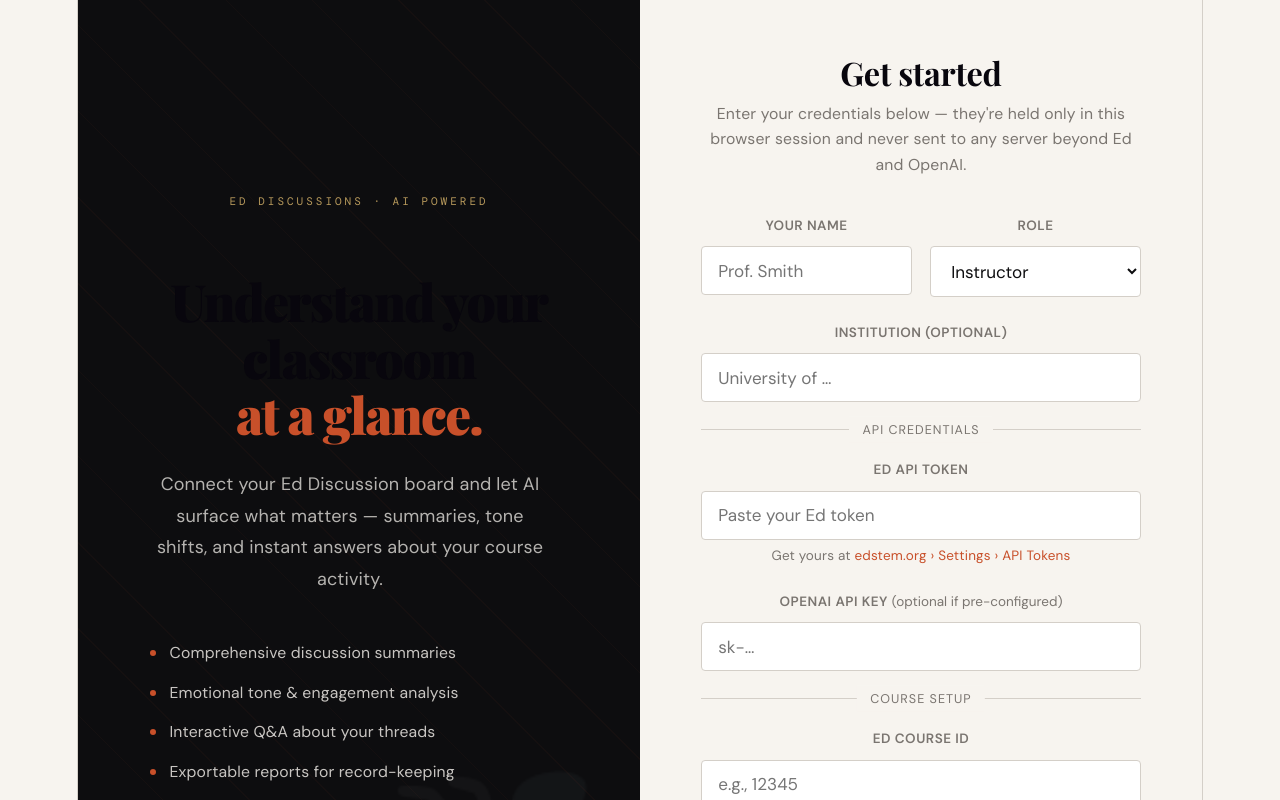
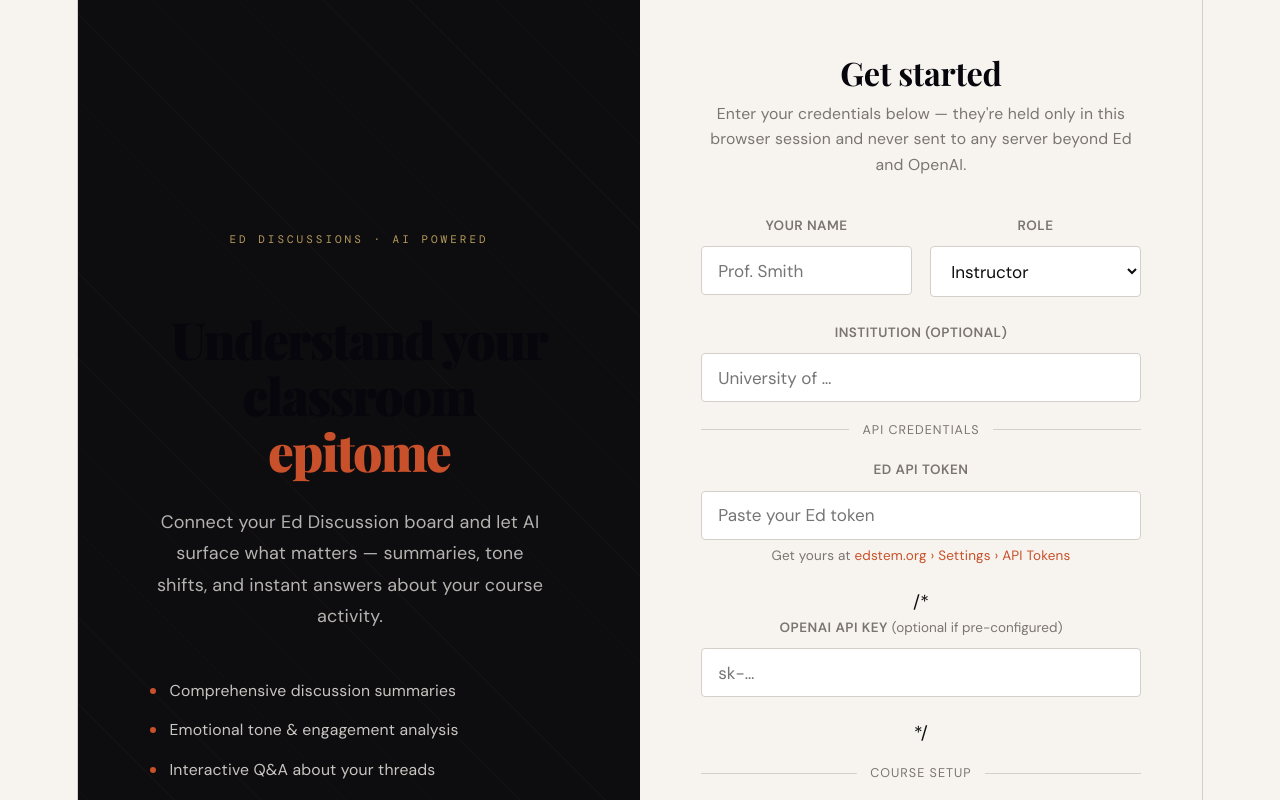
Before and after one commit to phi16181/ed-analyzer, a React (Vite) app: page / in a window 1280 px wide. Shown: the top 800 px of the page. Built offline with nearby package versions, Linux system fonts and the light colour scheme; a web font is replaced by a local one.

Commit message:
Replace 'at a glance' with 'epitome' in UI

```diff
--- a/src/EdDiscussionsAnalyzer.jsx
+++ b/src/EdDiscussionsAnalyzer.jsx
@@ -791,7 +791,7 @@
         <h1 className="hero-title">
           Understand your<br />
           classroom<br />
-          <em>at a glance.</em>
+          <em>epitome</em>
         </h1>
         <p className="hero-desc">
           Connect your Ed Discussion board and let AI surface what matters —
@@ -854,7 +854,7 @@
               Get yours at <a href="https://edstem.org/us/settings/api-tokens" target="_blank" rel="noreferrer">edstem.org › Settings › API Tokens</a>
             </p>
           </div>
-
+          /*
           <div className="field">
             <label>OpenAI API Key <span style={{ fontWeight: 400, textTransform: "none", letterSpacing: 0 }}>(optional if pre-configured)</span></label>
             <input
@@ -864,6 +864,7 @@
               onChange={set("openaiKey")}
             />
           </div>
+          */
 
           <div className="divider"><span>Course setup</span></div>
 
@@ -1044,7 +1045,7 @@
         <div className="sidebar-brand">
           <span className="bee">🐝</span>
           <div>
-            <div className="sidebar-brand-text">Ed Analyzer</div>
+            <div className="sidebar-brand-text">epitome</div>
             <div className="sidebar-brand-sub">Discussions · AI</div>
           </div>
         </div>
```
